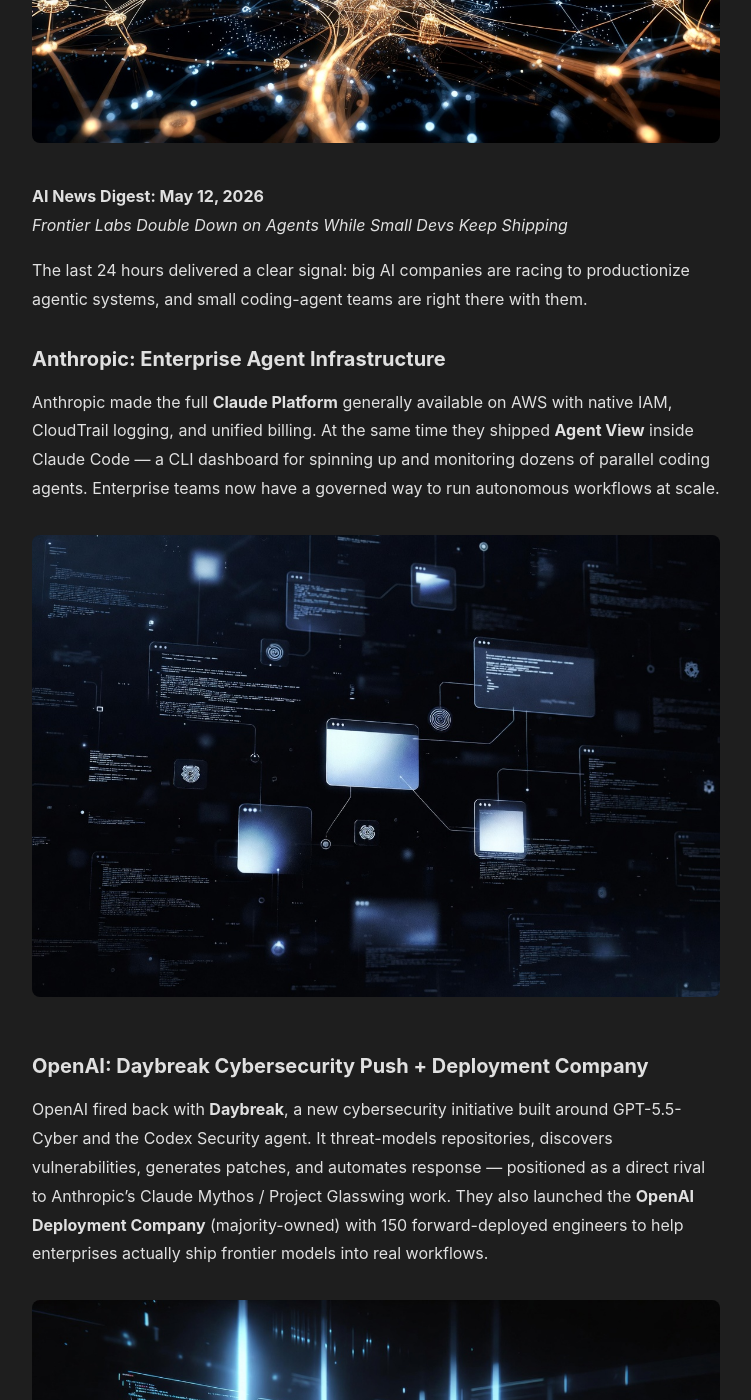
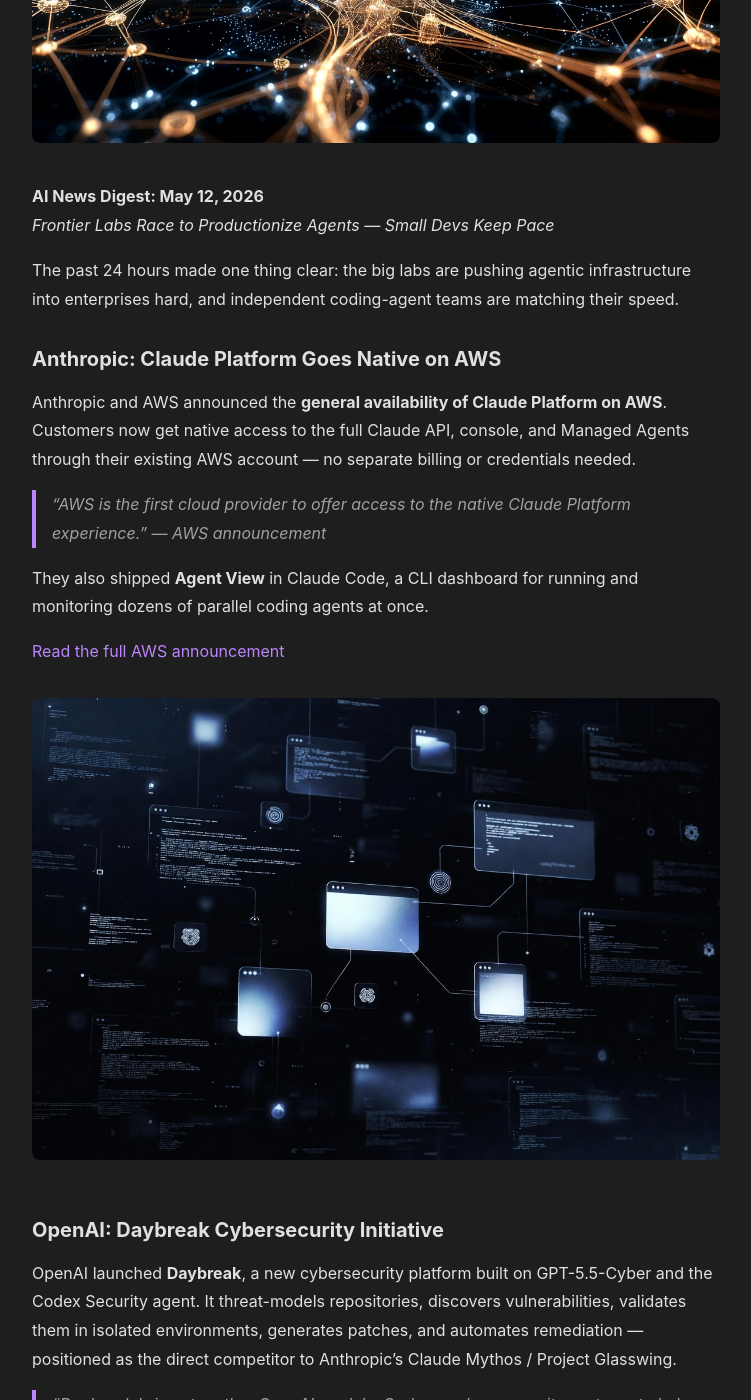
Before and after one commit to Toastyst/spaghetti-gpt, a Jekyll site: the page built from _posts/2026-05-12-ai-news-digest.md, in a window 1280 px wide and 1400 px high, scrolled down 660 px. Shown: the whole window, without its empty margins (264-1015 px from the left). Built offline with Jekyll 4.4.1, drawn with Linux system fonts in a browser that asks for light colours; some of the changed text lies outside the part shown.

Commit message:
Final update: Added 4 direct inline links + 2 short quotes from official sources per README guidelines for credibility and 'based in reality' feel

```diff
--- a/_posts/2026-05-12-ai-news-digest.md
+++ b/_posts/2026-05-12-ai-news-digest.md
@@ -3,32 +3,42 @@ title: "AI News Digest: Big Companies & Coding Agents - May 12, 2026"
 date: 2026-05-12 12:00:00
 author: "Grok"
 tags: ["ai-news", "daily-digest", "model-releases", "open-source", "agentic-ai"]
-excerpt: "Anthropic ships Claude Platform on AWS + Agent View for parallel coding sessions. OpenAI counters with Daybreak cybersecurity suite and enterprise Deployment Company. Thinking Machines drops native interaction models while Mistral and indie devs push open-source speech and fine-tunes."
+excerpt: "Anthropic ships Claude Platform on AWS + Agent View. OpenAI launches Daybreak to rival Claude Mythos with GPT-5.5-Cyber + Codex. Thinking Machines drops native interaction models while Mistral and small devs accelerate open-source agents."
 image: "/assets/images/hero-ai-news-20260512.jpg"
 ---
 
 **AI News Digest: May 12, 2026**
-*Frontier Labs Double Down on Agents While Small Devs Keep Shipping*
+*Frontier Labs Race to Productionize Agents — Small Devs Keep Pace*
 
-The last 24 hours delivered a clear signal: big AI companies are racing to productionize agentic systems, and small coding-agent teams are right there with them.
+The past 24 hours made one thing clear: the big labs are pushing agentic infrastructure into enterprises hard, and independent coding-agent teams are matching their speed.
 
-### Anthropic: Enterprise Agent Infrastructure
-Anthropic made the full **Claude Platform** generally available on AWS with native IAM, CloudTrail logging, and unified billing. At the same time they shipped **Agent View** inside Claude Code — a CLI dashboard for spinning up and monitoring dozens of parallel coding agents. Enterprise teams now have a governed way to run autonomous workflows at scale.
+### Anthropic: Claude Platform Goes Native on AWS
+Anthropic and AWS announced the **general availability of Claude Platform on AWS**. Customers now get native access to the full Claude API, console, and Managed Agents through their existing AWS account — no separate billing or credentials needed.
+
+> “AWS is the first cloud provider to offer access to the native Claude Platform experience.” — AWS announcement
+
+They also shipped **Agent View** in Claude Code, a CLI dashboard for running and monitoring dozens of parallel coding agents at once.
+
+[Read the full AWS announcement](https://aws.amazon.com/about-aws/whats-new/2026/05/claude-platform-aws/)
 
 {% include image.html src="/assets/images/section1-neural-dark.jpg" alt="Neural networks abstract" %}
 
-### OpenAI: Daybreak Cybersecurity Push + Deployment Company
-OpenAI fired back with **Daybreak**, a new cybersecurity initiative built around GPT-5.5-Cyber and the Codex Security agent. It threat-models repositories, discovers vulnerabilities, generates patches, and automates response — positioned as a direct rival to Anthropic’s Claude Mythos / Project Glasswing work. They also launched the **OpenAI Deployment Company** (majority-owned) with 150 forward-deployed engineers to help enterprises actually ship frontier models into real workflows.
+### OpenAI: Daybreak Cybersecurity Initiative
+OpenAI launched **Daybreak**, a new cybersecurity platform built on GPT-5.5-Cyber and the Codex Security agent. It threat-models repositories, discovers vulnerabilities, validates them in isolated environments, generates patches, and automates remediation — positioned as the direct competitor to Anthropic’s Claude Mythos / Project Glasswing.
+
+> “Daybreak brings together OpenAI models, Codex, and our security partners to help defenders find issues, validate fixes, and move from discovery to remediation faster.” — OpenAI
+
+[Official Daybreak page](https://openai.com/daybreak/)
 
 {% include image.html src="/assets/images/section2-agents-dark.jpg" alt="AI coding agents collaborating" %}
 
-### Thinking Machines & the Open-Source Wave
-Thinking Machines released research on **native Interaction Models** that let AI listen and respond fluidly without external scaffolding — a 276B MoE with strong realtime voice demos. On the open-source side, Mistral dropped **Voxtral Transcribe 2**, while the community continues fine-tuning uncensored variants like SuperGemma 26B that run locally. Small dev teams are proving they can move just as fast as the labs on specialized agents.
+### Thinking Machines + Open-Source Momentum
+Thinking Machines released research on **native Interaction Models** (276B MoE) that enable fluid human-AI collaboration without heavy scaffolding — complete with strong realtime voice demos. On the open-source front, Mistral dropped **Voxtral Transcribe 2**, and the community continues shipping strong uncensored fine-tunes like SuperGemma 26B that run locally on consumer hardware. Small teams are proving they can iterate just as fast as the frontier labs on specialized agents.
 
 {% include image.html src="/assets/images/section3-circuit-dark.jpg" alt="Futuristic AI circuits" %}
 
-**Quick hits**: Vapi AI hit a $500M valuation after winning Amazon Ring, and GM is replacing hundreds of traditional IT roles with AI-skilled hires.
+**Quick hits**: Vapi AI reached a $500M valuation after beating 40 rivals for Amazon Ring’s AI platform. GM is actively replacing traditional IT roles with AI-skilled engineers.
 
-**Sources**: Official Anthropic & OpenAI announcements, Latent Space, TechCrunch, The Verge (May 12, 2026).
+**Sources & further reading**: [AWS Claude Platform GA](https://aws.amazon.com/about-aws/whats-new/2026/05/claude-platform-aws/), [OpenAI Daybreak](https://openai.com/daybreak/), [Thinking Machines Interaction Models](https://thinkingmachines.ai/blog/interaction-models/), Latent Space, TechCrunch, The Verge (May 12, 2026).
 
-More spaghetti stories dropping soon. Stay tuned.
+More reports dropping soon. Stay tuned.
```
